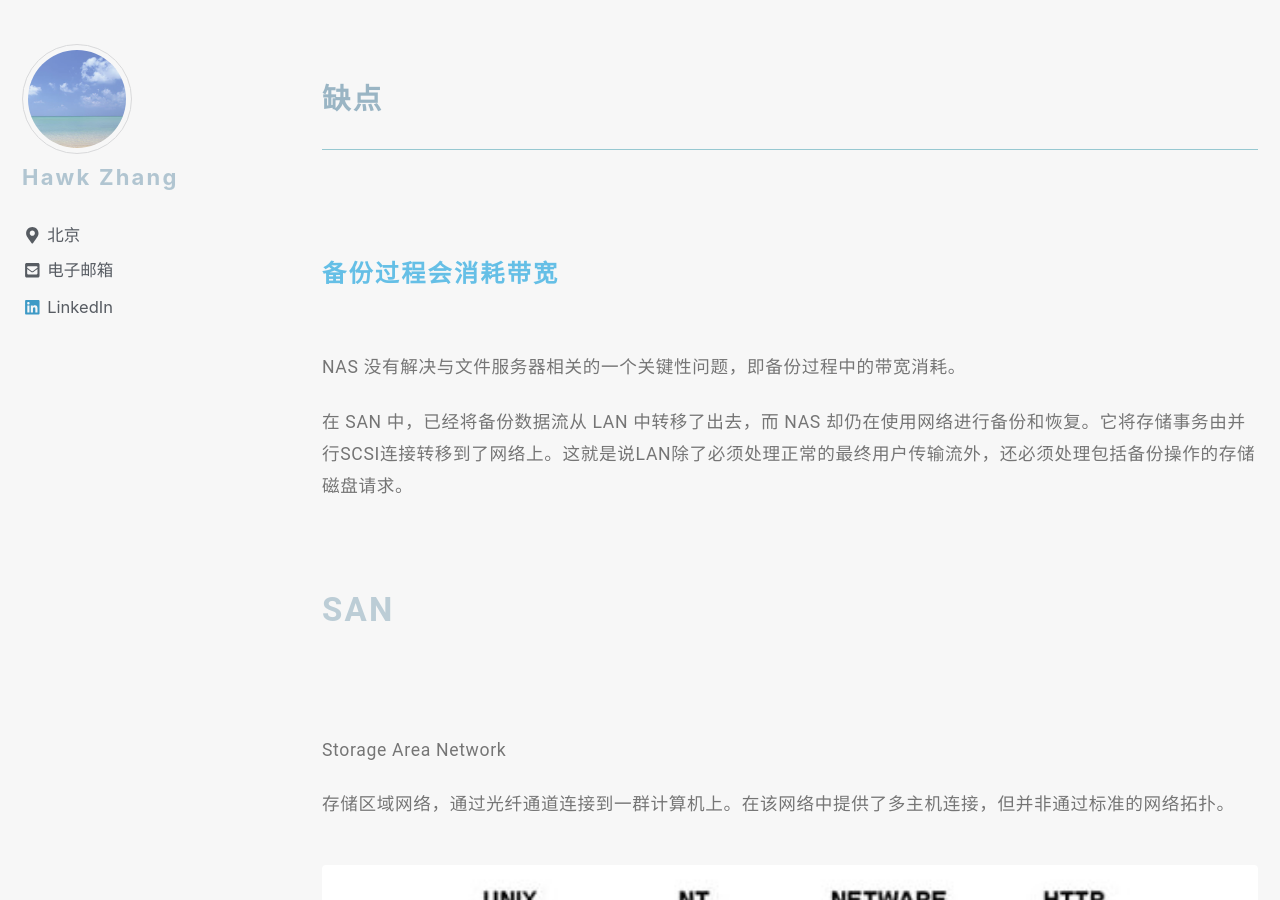
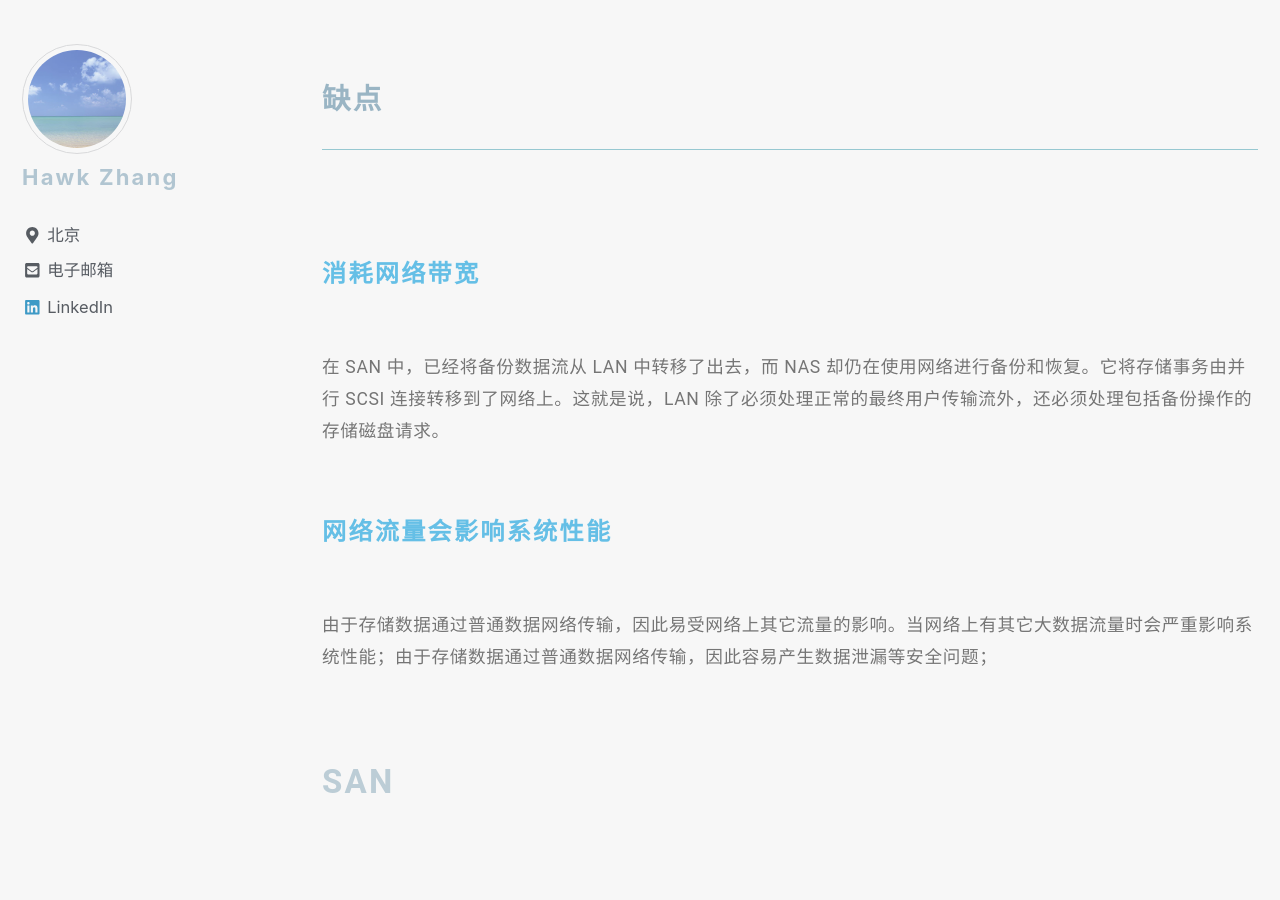
Before and after one commit to narru888/linotes_note, a Jekyll site: the page built from _posts/storage/2018-03-01-das.nas.san.md, in a window 1280 px wide and 900 px high, scrolled down 7303 px. Built offline with Jekyll 4.4.1, drawn with Linux system fonts in a browser that asks for light colours; nearby versions of some CDN libraries; a script that is not in the unit is left out.

Commit message:
update on 2018-11-21 12:04:01 CST

```diff
--- a/_posts/storage/2018-03-01-das.nas.san.md
+++ b/_posts/storage/2018-03-01-das.nas.san.md
@@ -123,11 +123,14 @@ DAS 对数据的操作无需应用服务器的干预，NAS 设备允许用户在
 
 ### 缺点
 
-#### 备份过程会消耗带宽
+#### 消耗网络带宽
 
-NAS 没有解决与文件服务器相关的一个关键性问题，即备份过程中的带宽消耗。
+在 SAN 中，已经将备份数据流从 LAN 中转移了出去，而 NAS 却仍在使用网络进行备份和恢复。它将存储事务由并行 SCSI 连接转移到了网络上。这就是说，LAN 除了必须处理正常的最终用户传输流外，还必须处理包括备份操作的存储磁盘请求。
 
-在 SAN 中，已经将备份数据流从 LAN 中转移了出去，而 NAS 却仍在使用网络进行备份和恢复。它将存储事务由并行SCSI连接转移到了网络上。这就是说LAN除了必须处理正常的最终用户传输流外，还必须处理包括备份操作的存储磁盘请求。
+#### 网络流量会影响系统性能
+
+由于存储数据通过普通数据网络传输，因此易受网络上其它流量的影响。当网络上有其它大数据流量时会严重影响系统性能；由于存储数据通过普通数据网络传输，因此容易产生数据泄漏等安全问题；
+
 
 
 
```
